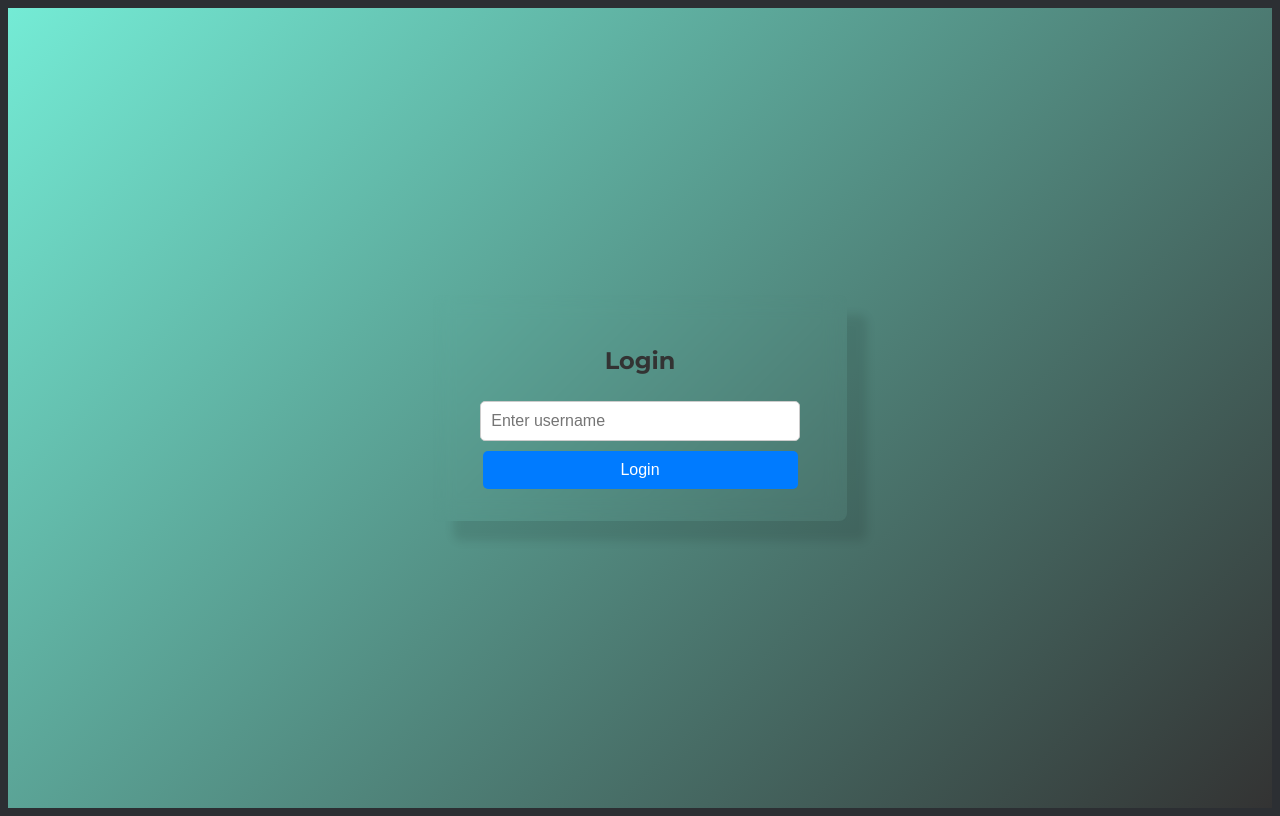
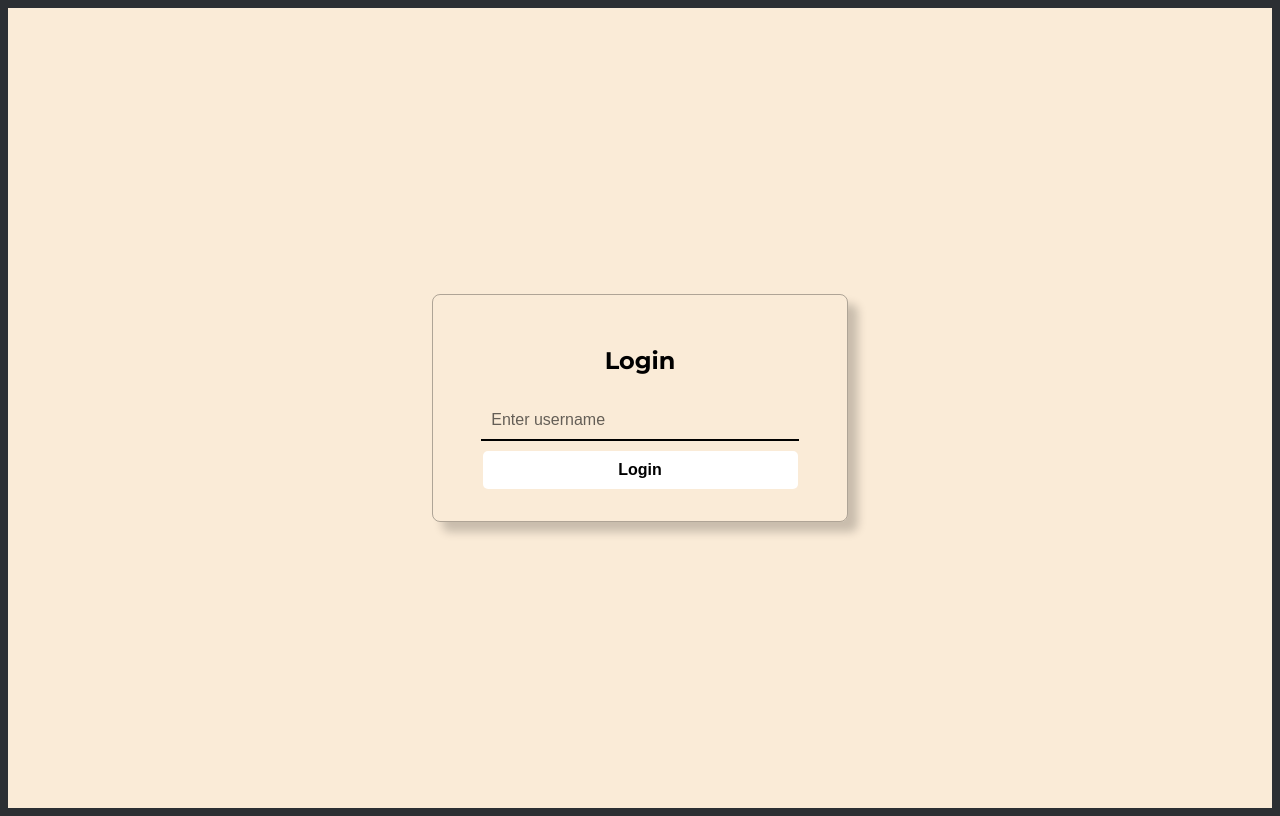
Before and after one commit to PavitrankMishra/Todo-application, a React (Vite) app: page / in a window 1280 px wide. Built offline with nearby package versions, Linux system fonts and the light colour scheme.

Commit message:
fix: Updated the Login page color for different elements.

```diff
--- a/src/Components/Login.jsx
+++ b/src/Components/Login.jsx
@@ -1,7 +1,7 @@
 import React, { useState } from "react";
 import { useDispatch } from "react-redux";
 import { login } from "../redux/authSlice";
-import styles from "./Login.module.css"; // Import CSS
+import styles from "./Login.module.css";
 
 const Login = () => {
   const [username, setUsername] = useState("");
--- a/src/Components/Login.module.css
+++ b/src/Components/Login.module.css
@@ -4,45 +4,59 @@
   align-items: center;
   justify-content: center;
   height: 100vh;
-  background: linear-gradient(135deg, #74ebd5, #333);
+  background: antiquewhite;
 }
 
 .loginBox {
-    background: transparent;
-  backdrop-filter: blur(10px);
+  background: transparent;
+  color: black;
   padding: 2rem;
   border-radius: 8px;
-  box-shadow: 20px 20px 10px rgba(0, 0, 0, 0.1);
+  box-shadow: 10px 10px 10px rgba(0, 0, 0, 0.2); /* Fixed shadow color */
   text-align: center;
   width: 90%;
   max-width: 350px;
-
+  border: 1px solid rgba(0, 0, 0, 0.3); /* Darker border */
 }
 
 .loginBox h2 {
   margin-bottom: 1rem;
-  color: #333;
+  font-weight: 600;
 }
 
 .loginBox input {
   width: 85%;
   padding: 10px;
   margin: 10px 0;
-  border: 1px solid #ccc;
-  border-radius: 5px;
+  border: none; /* Remove all borders */
+  border-bottom: 2px solid black; /* Add bottom border */
+  border-radius: 0; /* No border radius for a clean look */
   font-size: 16px;
+  background: transparent;
+  outline: none; /* Remove focus outline */
+  color: black;
+}
+
+.loginBox input::placeholder {
+  color: rgba(0, 0, 0, 0.6); /* Adjust placeholder color for better visibility */
 }
 
 .loginBox button {
   width: 90%;
   padding: 10px;
-  background-color: #007bff;
-  color: white;
+  background-color: white;
+  color: black;
   font-size: 16px;
   border: none;
   border-radius: 5px;
   cursor: pointer;
-  transition: background 0.3s;
+  font-weight: bold;
+  transition: background 0.3s, color 0.3s;
+}
+
+.loginBox button:hover {
+  background: gray;
+  color: white;
 }
 
 @media (max-width: 480px) {
@@ -51,12 +65,7 @@
     padding: 1.5rem;
   }
 
-  input {
+  input, button {
     font-size: 14px;
   }
-
-  button {
-    font-size: 14px;
-    padding: 8px;
-  }
 }
```
